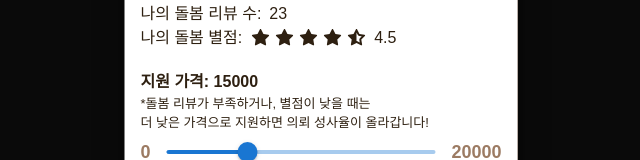
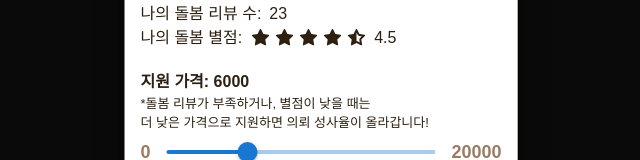
Before and after one commit to boradorish/startup_proj, a Next.js app: page /dolbomi/detail/1 in a window 1280 px wide. Both pictures are taken after a click on the button "지원하기". Shown: the part 573-733 px from the top of the page, without its empty margins (319-959 px from the left). Built offline with nearby package versions, Linux system fonts and the light colour scheme; grey boxes are pictures that could not be loaded.

Commit message:
슬라이더 값 수정

```diff
--- a/app/dolbomi/detail/[id]/page.tsx
+++ b/app/dolbomi/detail/[id]/page.tsx
@@ -144,7 +144,7 @@ export default function DetailPage() {
             </div>
             <span>4.5</span>
           </div>
-          <p className="font-semibold mt-5">지원 가격: {value * 500}</p>
+          <p className="font-semibold mt-5">지원 가격: {value * 200}</p>
           <div className="text-[13px] mb-1">
             *돌봄 리뷰가 부족하거나, 별점이 낮을 때는 <br />더 낮은 가격으로
             지원하면 의뢰 성사율이 올라갑니다!
```
